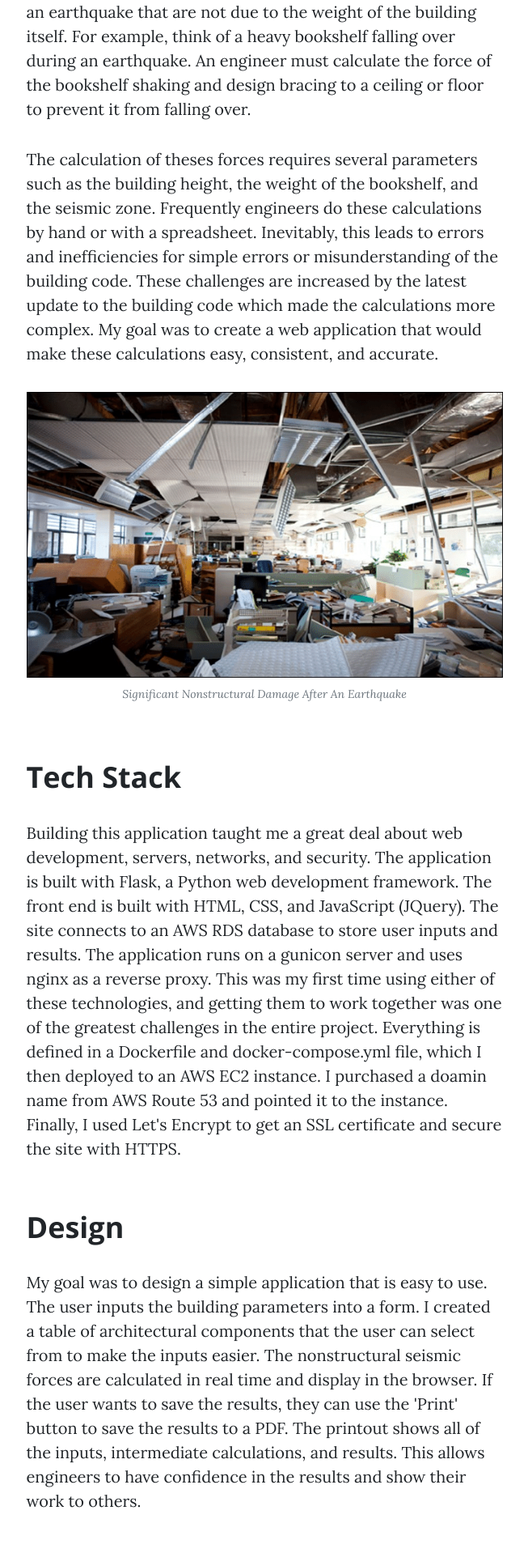
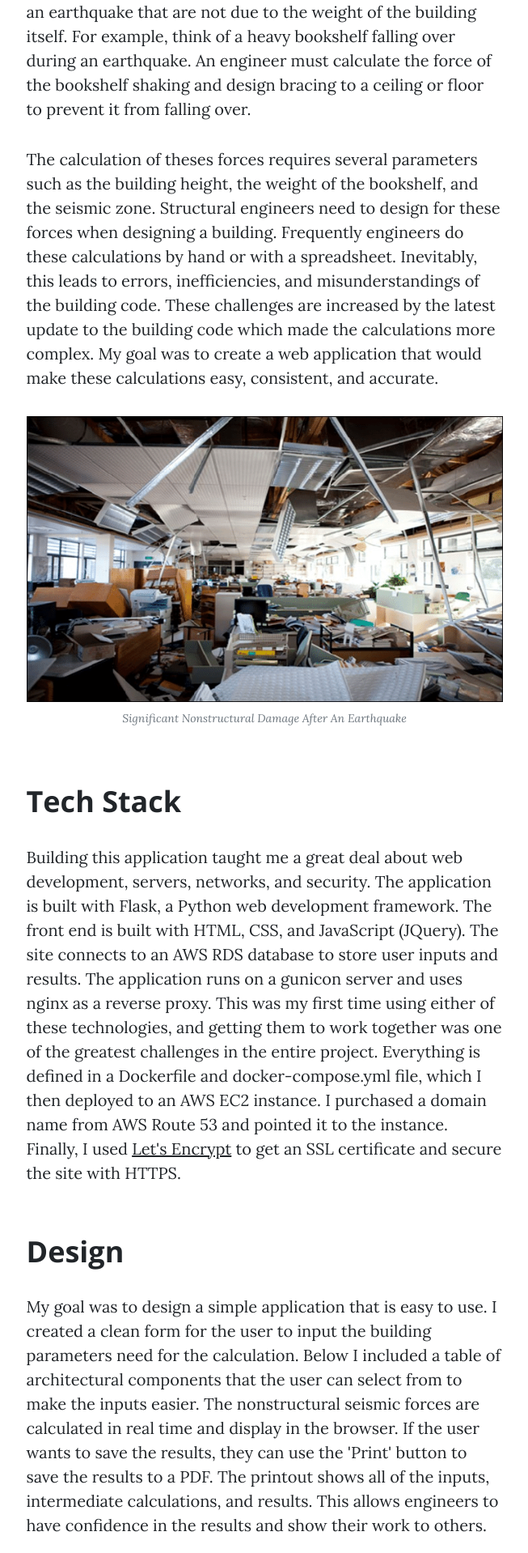
Before and after one commit to aclozovoy/FlaskPortfolio, a Flask app: page /post_fpforce in a window 1280 px wide. Shown: the part 934-2852 px from the top of the page at 81% size, without its empty margins (313-966 px from the left). Run offline with Flask 2, Linux system fonts and the light colour scheme; some libraries are stand-ins or nearby versions.

Commit message:
Update fpforece

```diff
--- a/templates/post_fpforce.html
+++ b/templates/post_fpforce.html
@@ -38,8 +38,9 @@
                         </p>
                         <p>
                             The calculation of theses forces requires several parameters such as the building height, the weight of the bookshelf, and the seismic zone.
+                            Structural engineers need to design for these forces when designing a building.
                             Frequently engineers do these calculations by hand or with a spreadsheet.
-                            Inevitably, this leads to errors and inefficiencies for simple errors or misunderstanding of the building code.
+                            Inevitably, this leads to errors, inefficiencies, and misunderstandings of the building code.
                             These challenges are increased by the latest update to the building code which made the calculations more complex.
                             My goal was to create a web application that would make these calculations easy, consistent, and accurate.
 
@@ -55,14 +56,16 @@
                             The application runs on a gunicon server and uses nginx as a reverse proxy.
                             This was my first time using either of these technologies, and getting them to work together was one of the greatest challenges in the entire project.
                             Everything is defined in a Dockerfile and docker-compose.yml file, which I then deployed to an AWS EC2 instance.
-                            I purchased a doamin name from AWS Route 53 and pointed it to the instance.
-                            Finally, I used Let's Encrypt to get an SSL certificate and secure the site with HTTPS.
+                            I purchased a domain name from AWS Route 53 and pointed it to the instance.
+                            Finally, I used <a href="https://letsencrypt.org/">Let's Encrypt</a> to get an SSL certificate and secure the site with HTTPS.
+
+
                         </p>
                         <h2 class="section-heading">Design</h2>
                         <p>
                             My goal was to design a simple application that is easy to use.
-                            The user inputs the building parameters into a form.
-                            I created a table of architectural components that the user can select from to make the inputs easier.
+                            I created a clean form for the user to input the building parameters need for the calculation.
+                            Below I included a table of architectural components that the user can select from to make the inputs easier.
                             The nonstructural seismic forces are calculated in real time and display in the browser.
                             If the user wants to save the results, they can use the 'Print' button to save the results to a PDF.
                             The printout shows all of the inputs, intermediate calculations, and results.
```
